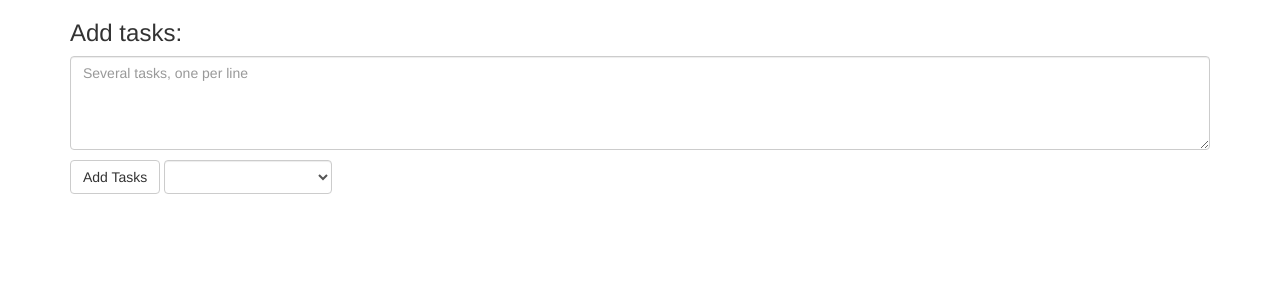
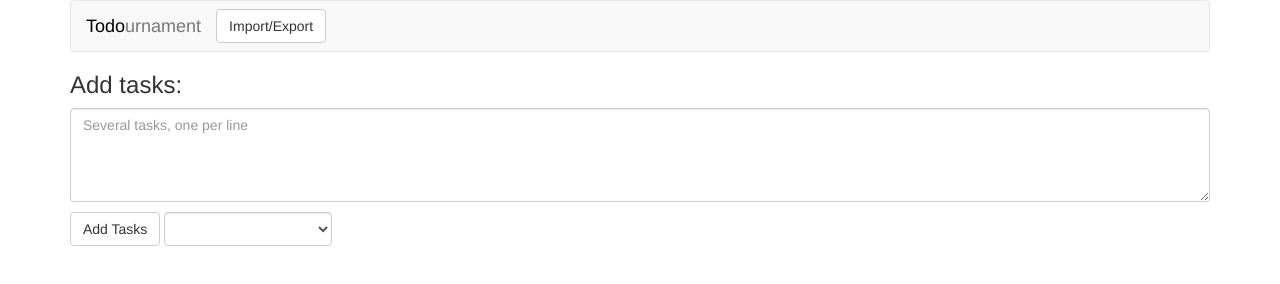
Before and after one commit to alltom/todournament, a plain HTML site: page public/index.html in a window 1280 px wide. Drawn offline with Linux system fonts and the light colour scheme.

Commit message:
add a navbar with import/export capability

```diff
--- a/public/models.js
+++ b/public/models.js
@@ -266,13 +266,12 @@ var PileCollection = Backbone.Collection.extend({
 				}
 				return jsons;
 			}, []));
-			console.log("[import] pruned " + (comparisonJSONs.length - pile.comparisons.length) + " comparisons");
+			console.log("[import] pruned " + (comparisonJSONs.length - pile.comparisons.length) + " of " + comparisonJSONs.length + " comparisons");
 			$.when.apply($, pile.comparisons.invoke("save"))
 				.then(done, bail("failed to save all the comparisons"));
 		}
 
 		function done() {
-			console.log("done");
 			d.resolve(pile);
 		}
 
--- a/public/style.css
+++ b/public/style.css
@@ -4,6 +4,10 @@ body {
 
 #error {
 	display: none;
+}
+
+.navbar-brand span {
+	color: black;
 }
 
 .selection {
--- a/public/views.js
+++ b/public/views.js
@@ -1,5 +1,6 @@
 var PileView = Backbone.View.extend({
-	html: '<div class="well selection" />' +
+	html: '<div class="navigation" />' +
+	      '<div class="well selection" />' +
 	      // '<h3>Any of these could be your next action:</h3>' +
 	      // '<div class="nexts"></ul>' +
 	      '<h3 class="tasks">Here are your tasks in approximate order: <button type="button" class="btn btn-xs btn-default reprioritize-top">Reprioritize Due Tasks</button></h3>' +
@@ -22,6 +23,8 @@ var PileView = Backbone.View.extend({
 		this.$rest = this.$(".rest");
 		this.$tasksHeader = this.$("h3.tasks");
 		this.$addHeader = this.$("h3.add");
+
+		this.navBarView = new NavBarView({ el: this.$(".navigation"), model: this.pile });
 
 		this.selectionView = new SelectionView({ el: this.$selection[0] });
 		this.selectionView.render();
@@ -107,6 +110,98 @@ var PileView = Backbone.View.extend({
 
 			return age / range;
 		}
+	},
+});
+
+var NavBarView = Backbone.View.extend({
+	html: '<nav class="navbar navbar-default" role="navigation">' +
+	      '<div class="navbar-header">' +
+	      '  <button type="button" class="navbar-toggle" data-toggle="collapse" data-target=".navbar-ex1-collapse">' +
+	      '    <span class="sr-only">Toggle navigation</span>' +
+	      '    <span class="icon-bar"></span>' +
+	      '    <span class="icon-bar"></span>' +
+	      '    <span class="icon-bar"></span>' +
+	      '  </button>' +
+	      '  <a class="navbar-brand" href="#"><span>Todo</span>urnament</a>' +
+	      '</div>' +
+	      '<div class="collapse navbar-collapse navbar-ex1-collapse">' +
+	      '  <ul class="nav navbar-nav">' +
+	      // '  <form class="navbar-form navbar-left">' +
+	      // '    <div class="form-group">' +
+	      // '      <select class="form-control"><option>Foo bar</option></select>' +
+	      // '    </div>' +
+	      // '  </form>' +
+	      // '    <li class="dropdown">' +
+	      // '      <a href="#" class="dropdown-toggle" data-toggle="dropdown">Utility <b class="caret"></b></a>' +
+	      // '      <ul class="dropdown-menu">' +
+	      // '        <li><a href="#">Import</a></li>' +
+	      // '        <li><a href="#">Export</a></li>' +
+	      // '      </ul>' +
+	      // '    </li>' +
+	      '    <li><button type="button" class="btn btn-default navbar-btn export">Import/Export</button></li>' +
+	      '  </ul>' +
+	      '</div>' +
+	      '</nav>',
+
+	events: {
+		"click .export" : "importExportClicked",
+	},
+
+	initialize: function () {
+		this.pile = this.model;
+		this.$el.html(this.html);
+	},
+
+	importExportClicked: function () {
+		var view = new ImportExportView({ model: this.pile });
+		view.$el.modal();
+	},
+});
+
+var ImportExportView = Backbone.View.extend({
+	html: '<div class="modal-dialog">' +
+	      '  <div class="modal-content">' +
+	      '    <div class="modal-header">' +
+	      '      <button type="button" class="close" data-dismiss="modal" aria-hidden="true">&times;</button>' +
+	      '      <h4 class="modal-title">Import/Export</h4>' +
+	      '    </div>' +
+	      '    <div class="modal-body">' +
+	      '      <form role="form">' +
+	      '        <div class="form-group">' +
+	      '          <p>All your tasks and prioritization data is encoded as JSON below:</p>' +
+	      '          <textarea class="form-control" rows="8"></textarea>' +
+	      '        </div>' +
+	      '      </form>' +
+	      '    </div>' +
+	      '    <div class="modal-footer">' +
+	      '      <button type="button" class="btn btn-default import-copy">Import as a Copy</button>' +
+	      '      <button type="button" class="btn btn-primary" data-dismiss="modal">Close</button>' +
+	      '    </div>' +
+	      '  </div><!-- /.modal-content -->' +
+	      '</div><!-- /.modal-dialog -->',
+
+	className: "modal fade",
+
+	events: {
+		"click .import-copy" : "importCopyClicked",
+	},
+
+	initialize: function () {
+		this.pile = this.model;
+		this.$el.html(this.html);
+
+		this.$("textarea").val(JSON.stringify(this.pile.toJSON(), null, "  "));
+	},
+
+	importCopyClicked: function () {
+		var piles = this.pile.collection;
+		var pileJSON = JSON.parse(this.$("textarea").val());
+		piles.clonePileFromJSON(pileJSON).then(_.bind(function (pile) {
+			this.$el.modal("hide");
+			goToPile(pile);
+		}, this), function (reason) {
+			console.log("failed to clone pile", reason); // TODO: tell the user
+		});
 	},
 });
 
```
